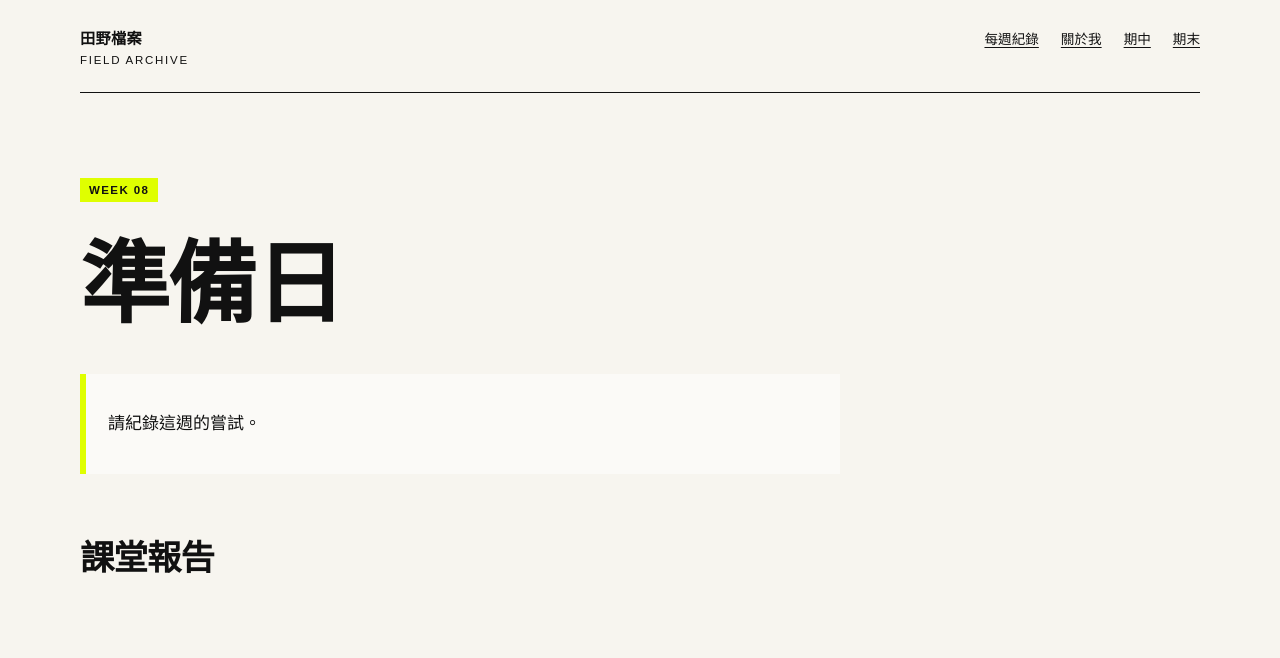
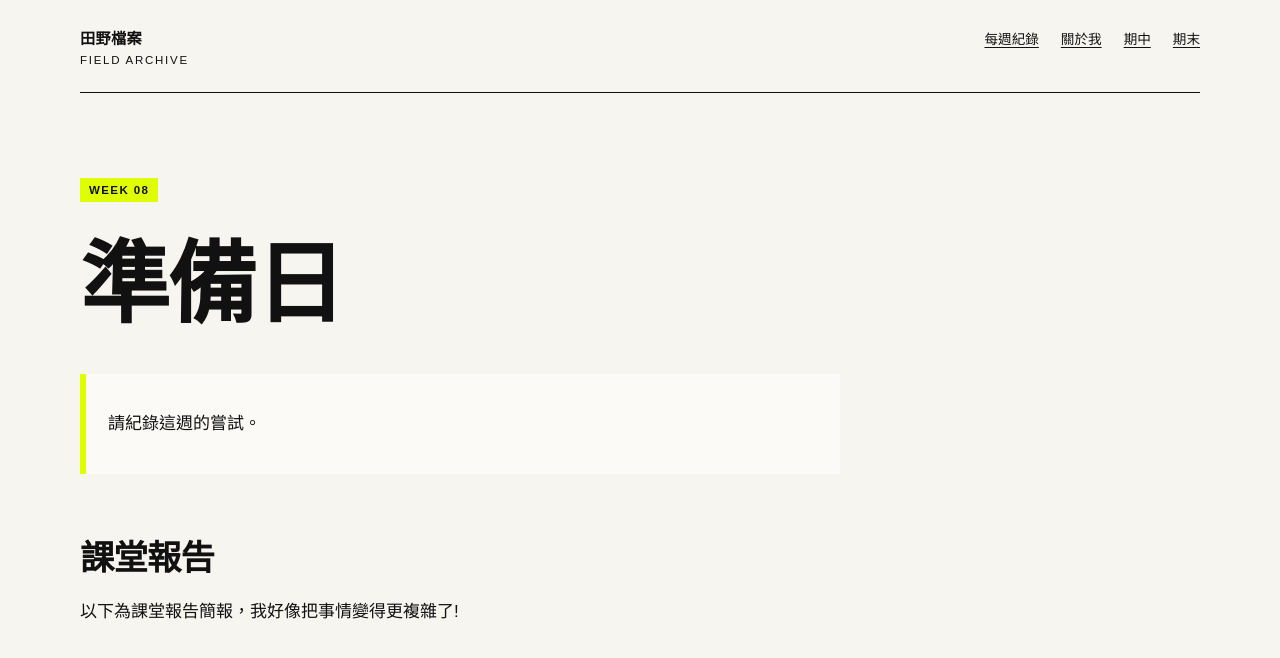
Before and after one commit to yo566566/fieldworkarchive, a Jekyll site: the page built from weeks/week-08.md, in a window 1280 px wide. Shown: the top 658 px of the page. Built offline with Jekyll 4.4.1, drawn with Linux system fonts in a browser that asks for light colours.

Commit message:
Update week-08.md

```diff
--- a/weeks/week-08.md
+++ b/weeks/week-08.md
@@ -10,3 +10,4 @@ permalink: /weeks/week-08/
 > 請紀錄這週的嘗試。
 
 ## 課堂報告
+以下為課堂報告簡報，我好像把事情變得更複雜了!
```
